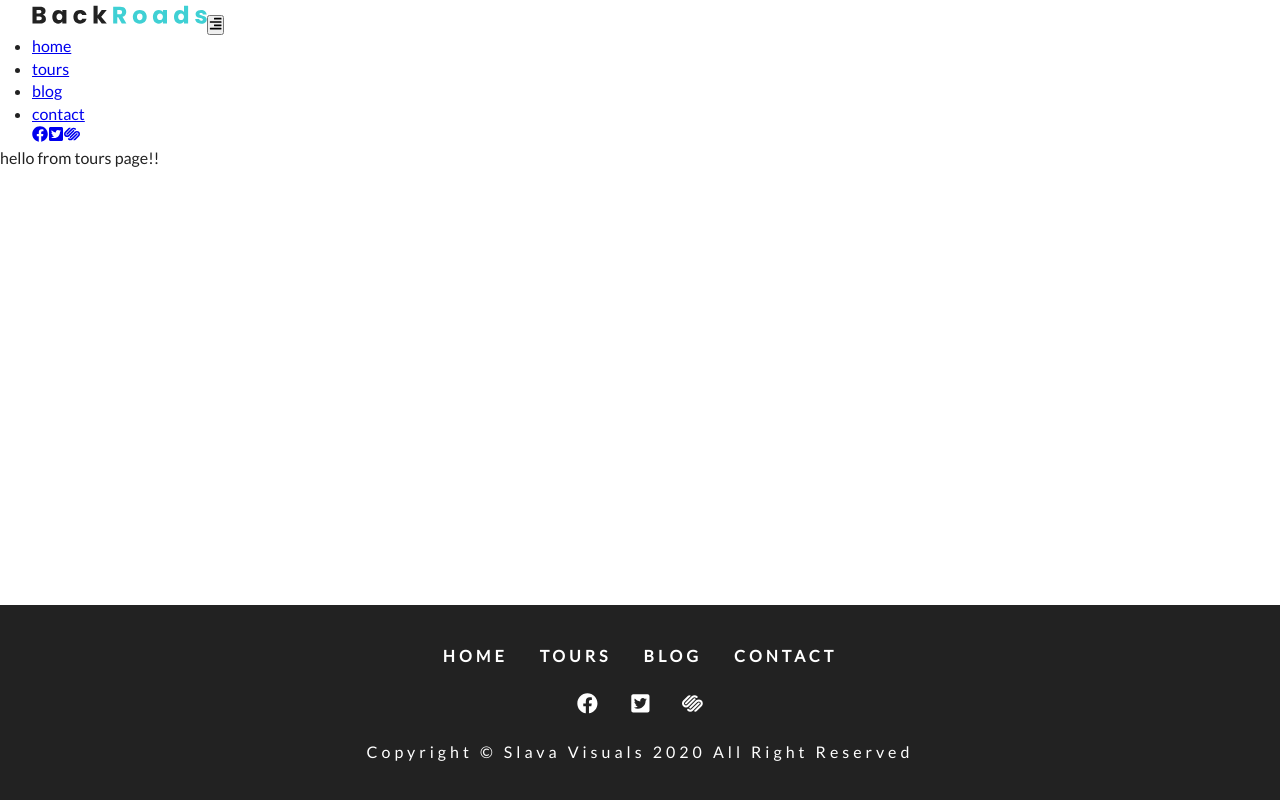
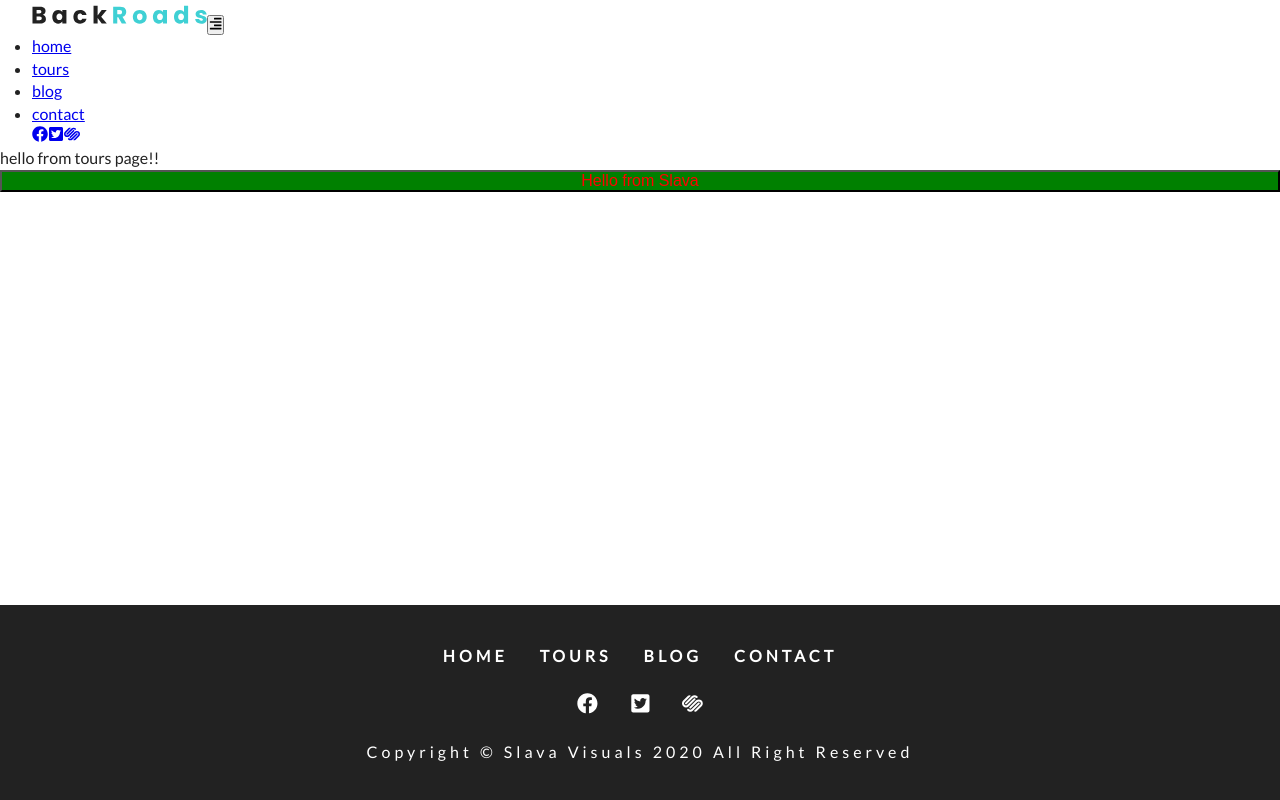
Before and after one commit to slavavisuals/blog, a Gatsby site: page /tours in a window 1280 px wide. Built offline with nearby package versions, Linux system fonts and the light colour scheme; Gatsby itself is replaced by a stand-in of ours.

Commit message:
Creating example
Creating example button using styled component

```diff
--- /dev/null
+++ b/src/examples/Button.js
@@ -0,0 +1,9 @@
+import styled from "styled-components"
+
+const Button = styled.button`
+  color: red;
+  background: green;
+  font-size: 1em;
+`
+
+export default Button
--- a/src/pages/tours.js
+++ b/src/pages/tours.js
@@ -1,8 +1,14 @@
 import React, { Component } from "react"
 import Layout from "../components/Layout"
+import Button from "../examples/Button"
 
 export default class tours extends Component {
   render() {
-    return <Layout>hello from tours page!!</Layout>
+    return (
+      <Layout>
+        hello from tours page!!
+        <Button>Hello from Slava</Button>
+      </Layout>
+    )
   }
 }
```
